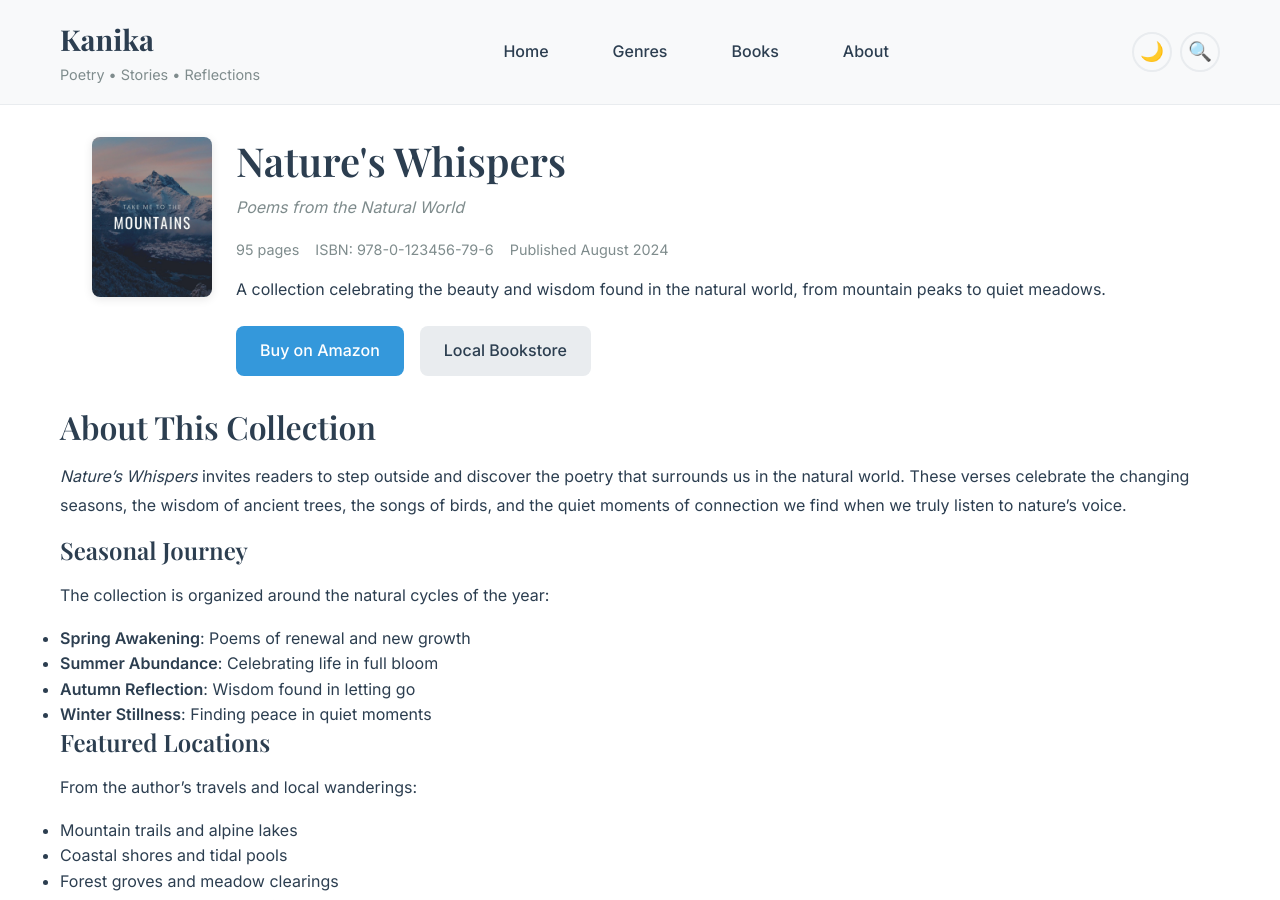
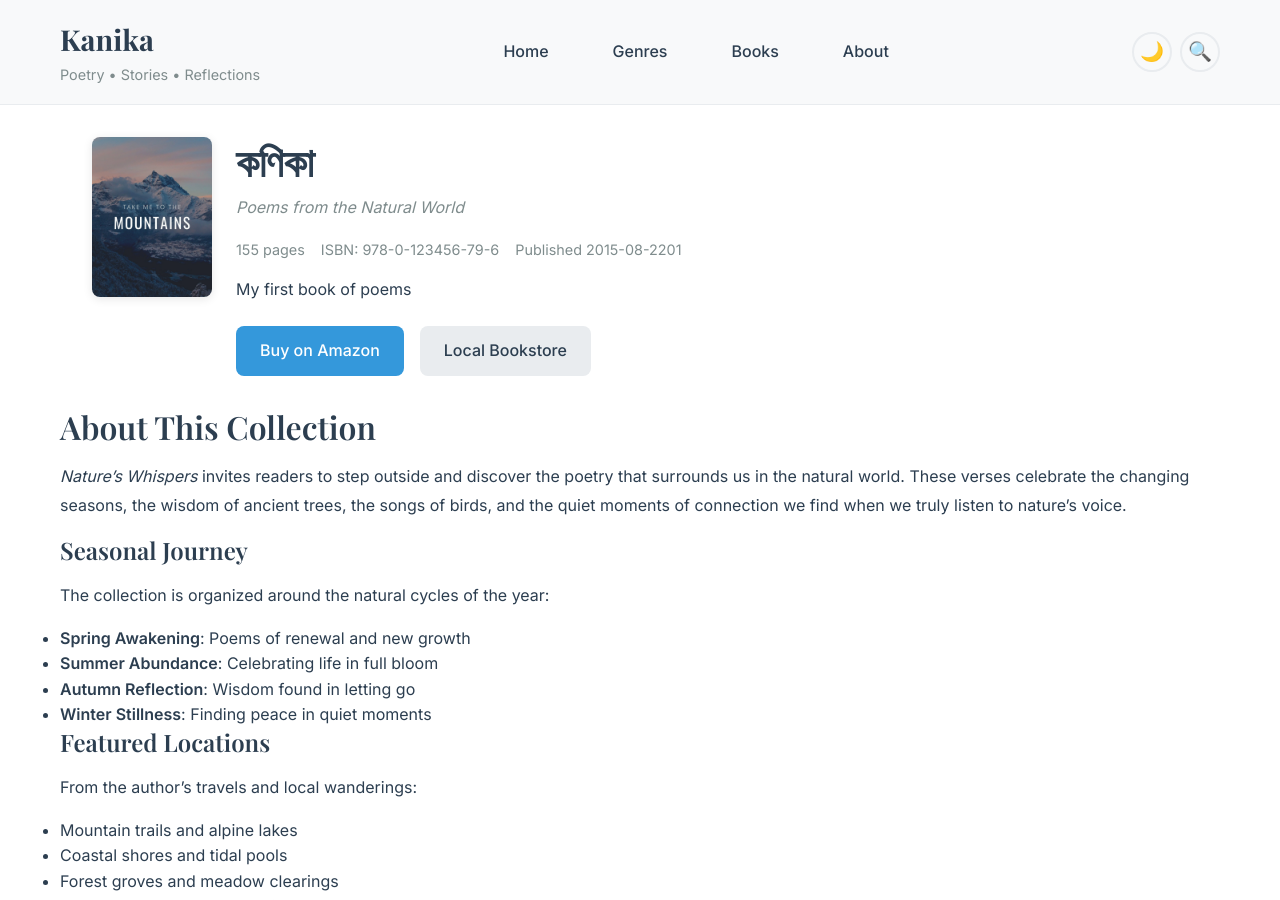
Before and after one commit to this-is-vivek/poetry-website, a Jekyll site: the page built from _books/kanika.md, in a window 1280 px wide and 900 px high. Built offline with Jekyll 4.4.1, drawn with Linux system fonts in a browser that asks for light colours.

Commit message:
book name

```diff
--- a/_books/natures-whispers.md
+++ b/_books/kanika.md
@@ -1,11 +1,11 @@
 ---
 layout: book
-title: "Nature's Whispers"
+title: "কণিকা"
 subtitle: "Poems from the Natural World"
-description: "A collection celebrating the beauty and wisdom found in the natural world, from mountain peaks to quiet meadows."
+description: "My first book of poems"
 isbn: "978-0-123456-79-6"
-pages: 95
-publish_date: 2024-08-22
+pages: 155
+publish_date: 2015-08-2201
 cover_image: "natures-whispers-cover.jpg"
 purchase_links:
   amazon: "https://amazon.com/natures-whispers"
```
